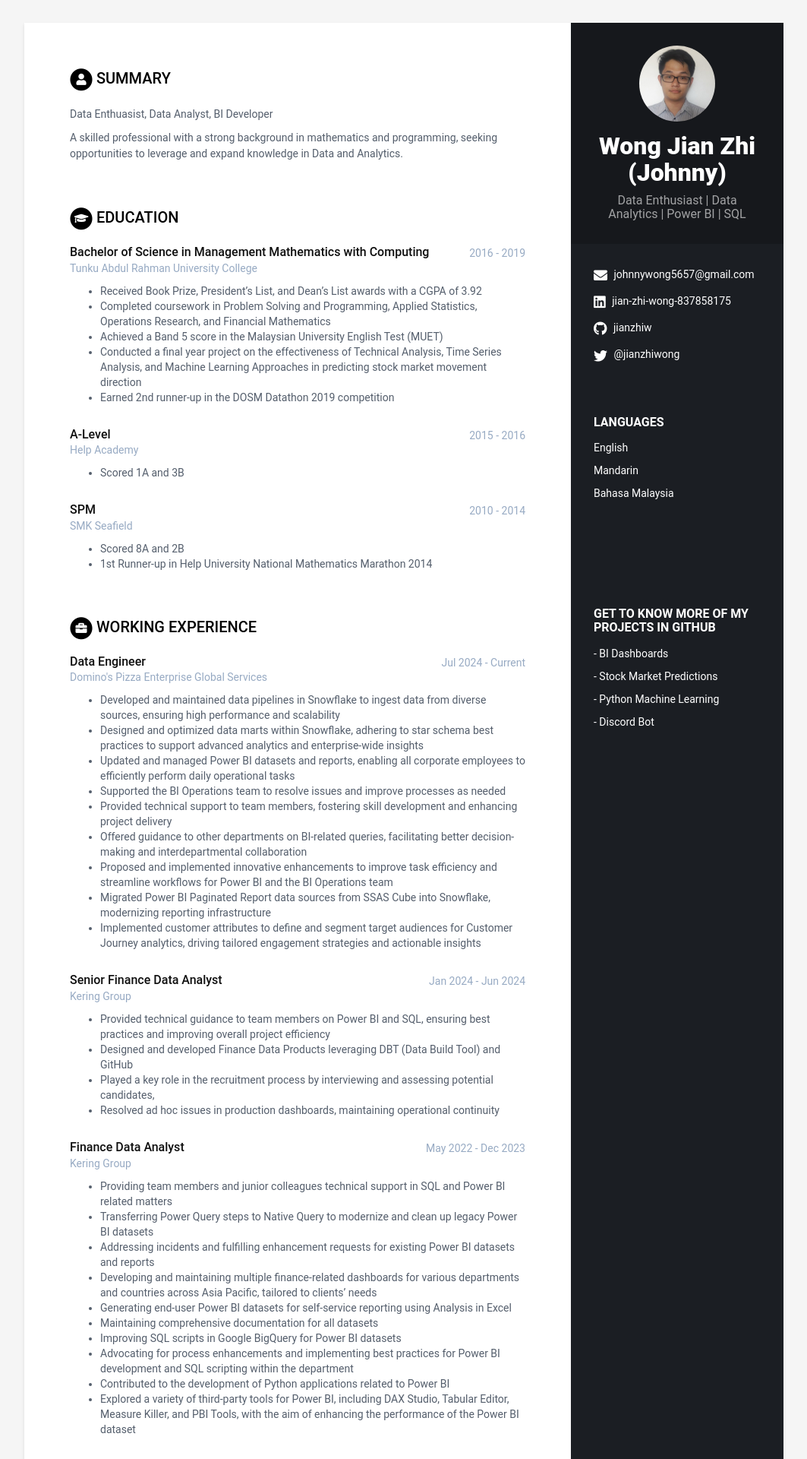
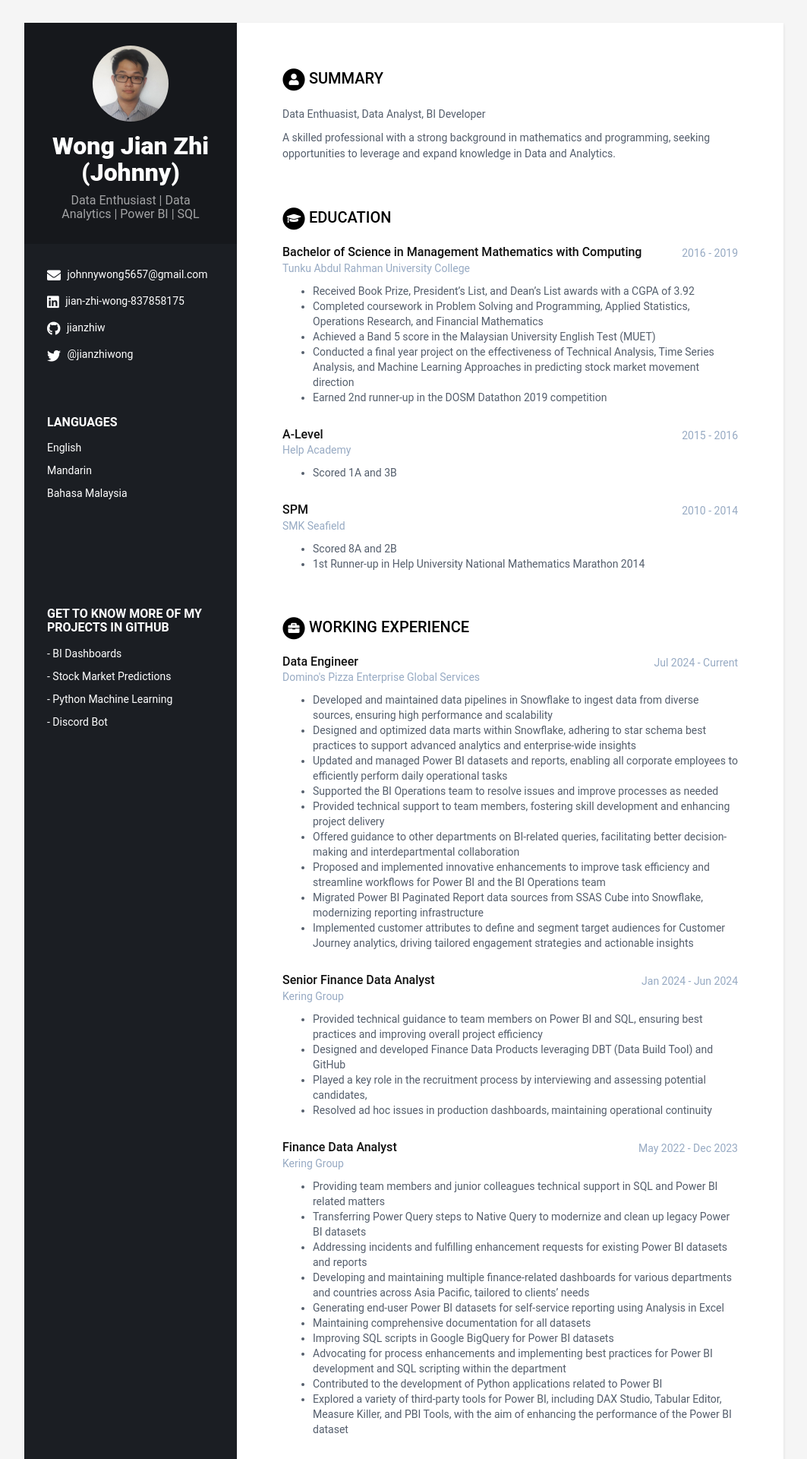
Before and after one commit to jianzhiw/jianzhiw.github.io, a Jekyll site: the page built from index.html, in a window 1280 px wide. Shown: the top 1920 px of the page at 76% size, without its empty margins (108-1171 px from the left). Built offline with Jekyll 4.4.1, drawn with Linux system fonts in a browser that asks for light colours.

Commit message:
Move sidebar to the right

```diff
--- a/_sass/_base.scss
+++ b/_sass/_base.scss
@@ -39,7 +39,7 @@ p {
 .sidebar-wrapper {
     background: $theme-color;
     position: absolute;
-    right: 0;
+    left: 0;
     width: 280px;
     height: 100%;
     min-height: 800px;
@@ -156,7 +156,7 @@ p {
 .main-wrapper {
     background: #fff;
     padding: 60px;
-    padding-right: 340px;
+    padding-left: 340px;
     .section-title {
         text-transform: uppercase;
         font-size: 20px;
```
